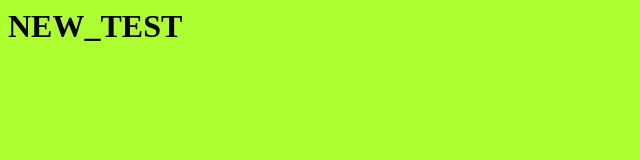
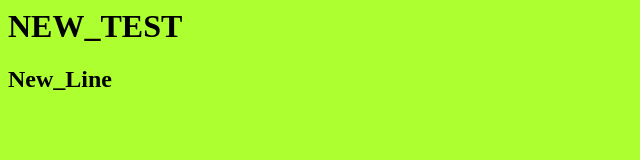
Before and after one commit to painkiller1111/Test, a plain HTML site: page index.html in a window 1280 px wide. Shown: the whole page, without its empty margins (0-640 px from the left). Drawn offline with Linux system fonts and the light colour scheme.

Commit message:
second commit

```diff
--- a/index.html
+++ b/index.html
@@ -1,3 +1,4 @@
 <body style="background-color: greenyellow">
 <h1>NEW_TEST</h1>
+<h2>New_Line</h2>
 </body>
```
